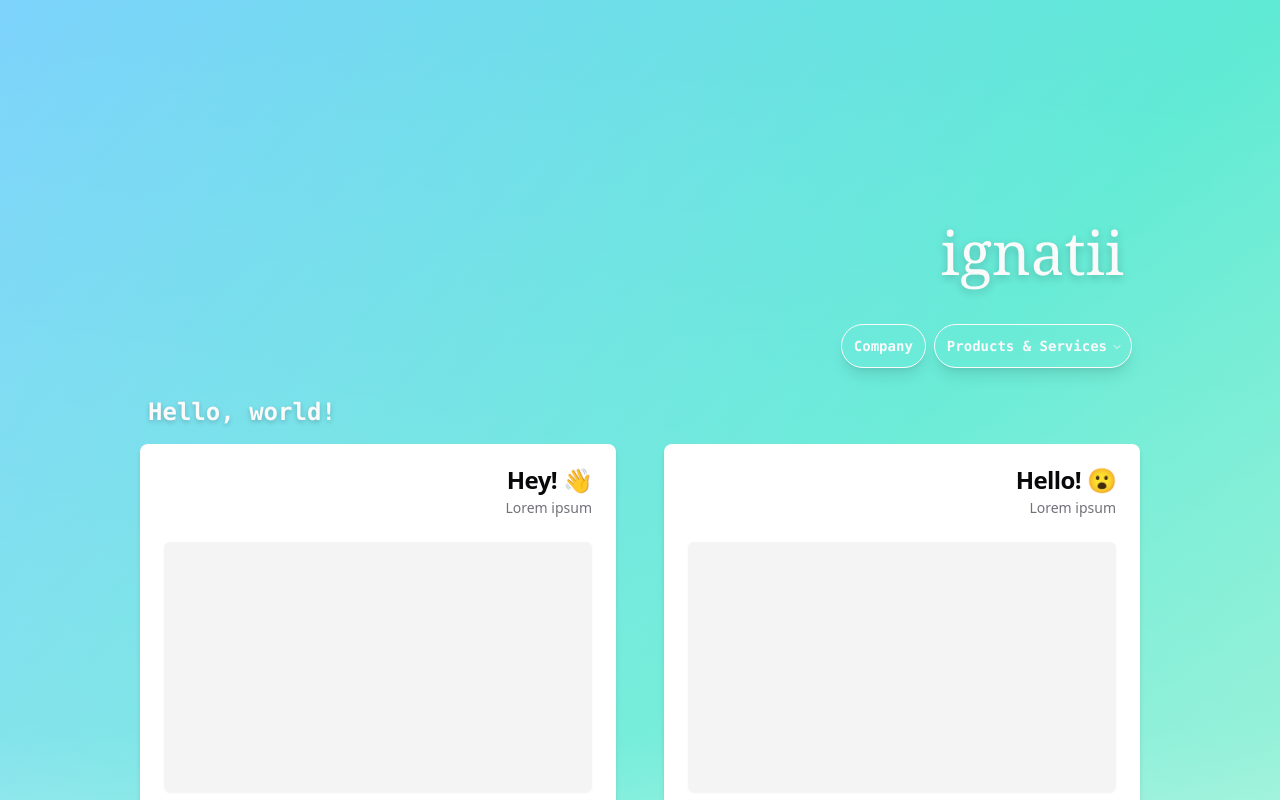
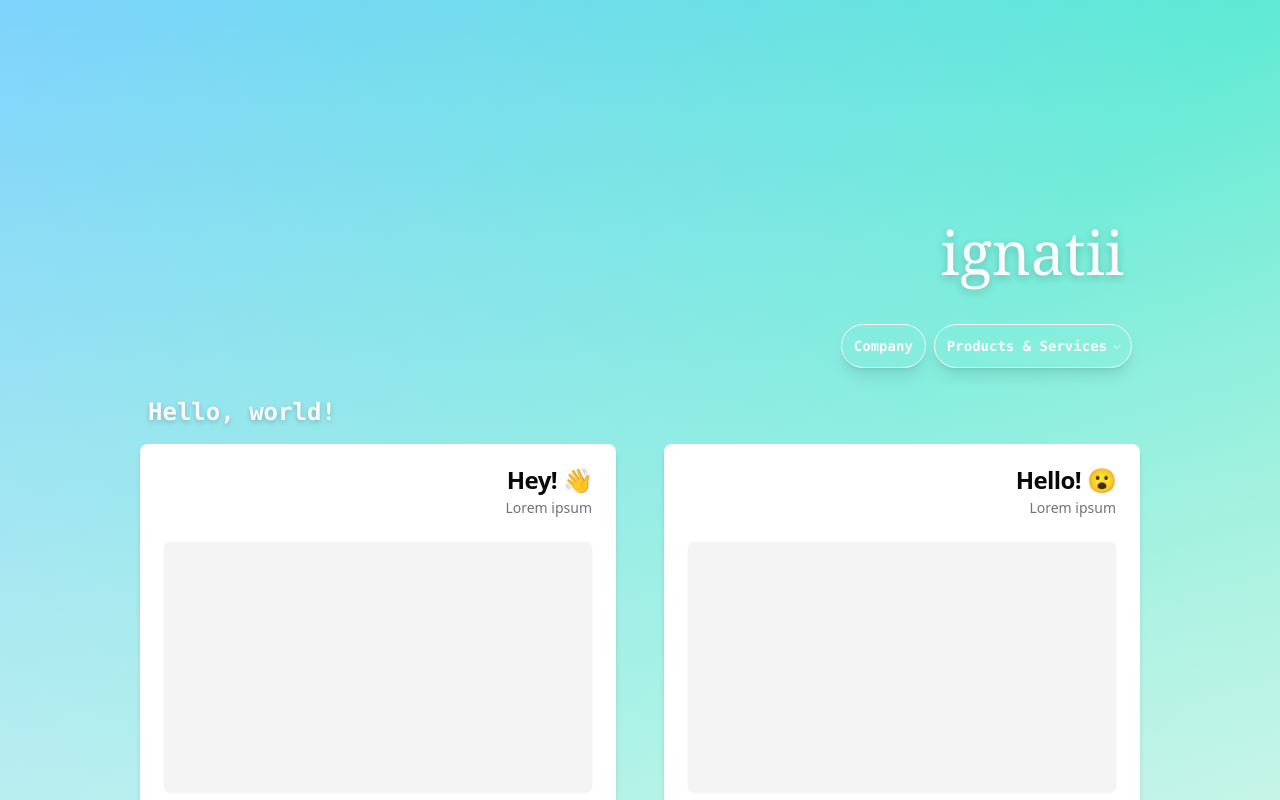
Before and after one commit to ignatii-dev/ignatii.com, a React (Vite) app: page / in a window 1280 px wide. Shown: the top 800 px of the page. Built offline with nearby package versions, Linux system fonts and the light colour scheme.

Commit message:
Adjust background color

```diff
--- a/src/components/Home/Home.tsx
+++ b/src/components/Home/Home.tsx
@@ -15,7 +15,7 @@ const Home = () => {
     <>
       <section className="relative min-h-screen pt-[38%] text-right md:px-32 md:pt-[20%] 2xl:px-96">
         <div className="absolute left-0 top-0 -z-20 block h-[calc(100vh_-_(100vh_-_100%))] w-[calc(100vw_-_(100vw_-_100%))] bg-gradient-to-br from-sky-300 via-teal-300 to-emerald-200" />
-        <div className="absolute left-0 top-0 -z-20 block h-[calc(100vh_-_(100vh_-_100%))] w-[calc(100vw_-_(100vw_-_100%))] bg-gradient-to-t from-white via-white/15 to-transparent" />
+        <div className="absolute left-0 top-0 -z-20 block h-[calc(100vh_-_(100vh_-_100%))] w-[calc(100vw_-_(100vw_-_100%))] bg-gradient-to-t from-stone-100 via-stone-50/50 to-transparent" />
         <Title />
         <Navigation />
         <div>
@@ -83,7 +83,7 @@ const Home = () => {
           </section>
         </div>
       </section>
-      <section className="mt-12 bg-background">
+      <section className="mt-12">
         <article className="md:px-32 2xl:px-96">
           <h2 className="ml-8 font-serif text-4xl">Hello, world!</h2>
           <Separator className="my-6" />
--- a/src/index.css
+++ b/src/index.css
@@ -6,7 +6,7 @@
 
 @layer base {
   :root {
-    --background: 0 0% 100%;
+    --background: 60 4.8% 95.9%;
     --foreground: 240 10% 3.9%;
 
     --card: 0 0% 100%;
@@ -87,7 +87,8 @@
     @apply border-border;
   }
   body {
-    @apply bg-background text-foreground;
+    background-color: theme(colors.background);
+    color: theme(colors.foreground);
   }
 }
 
```
